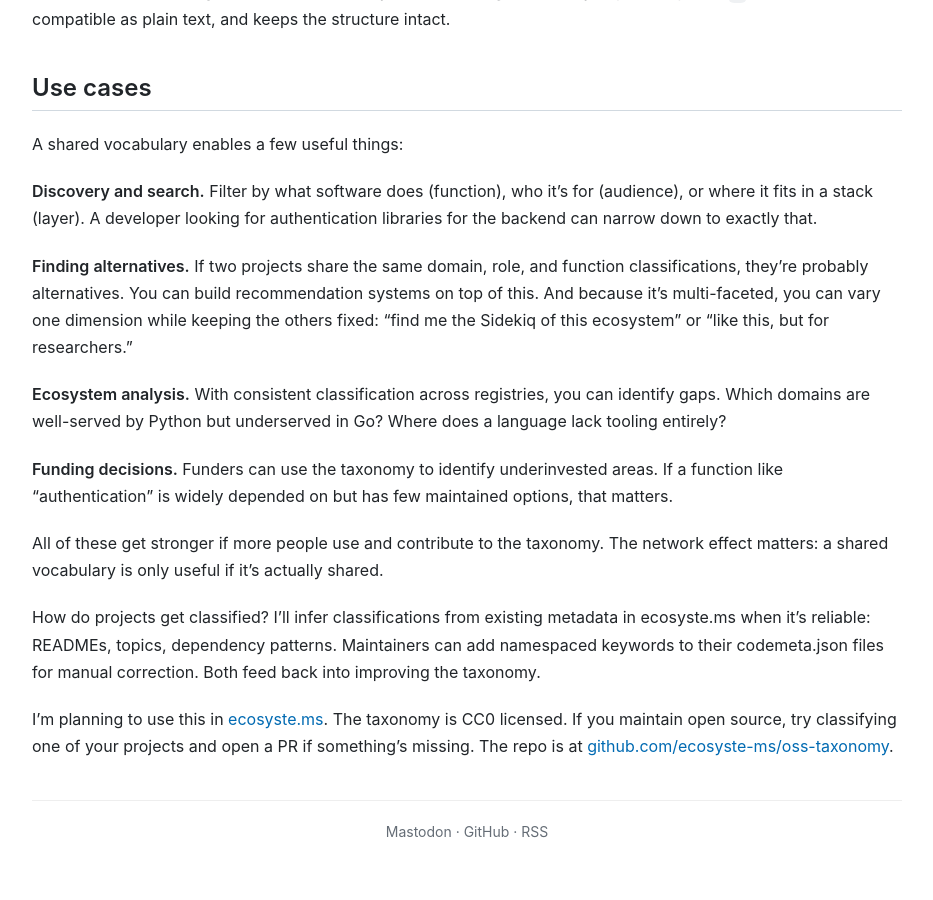
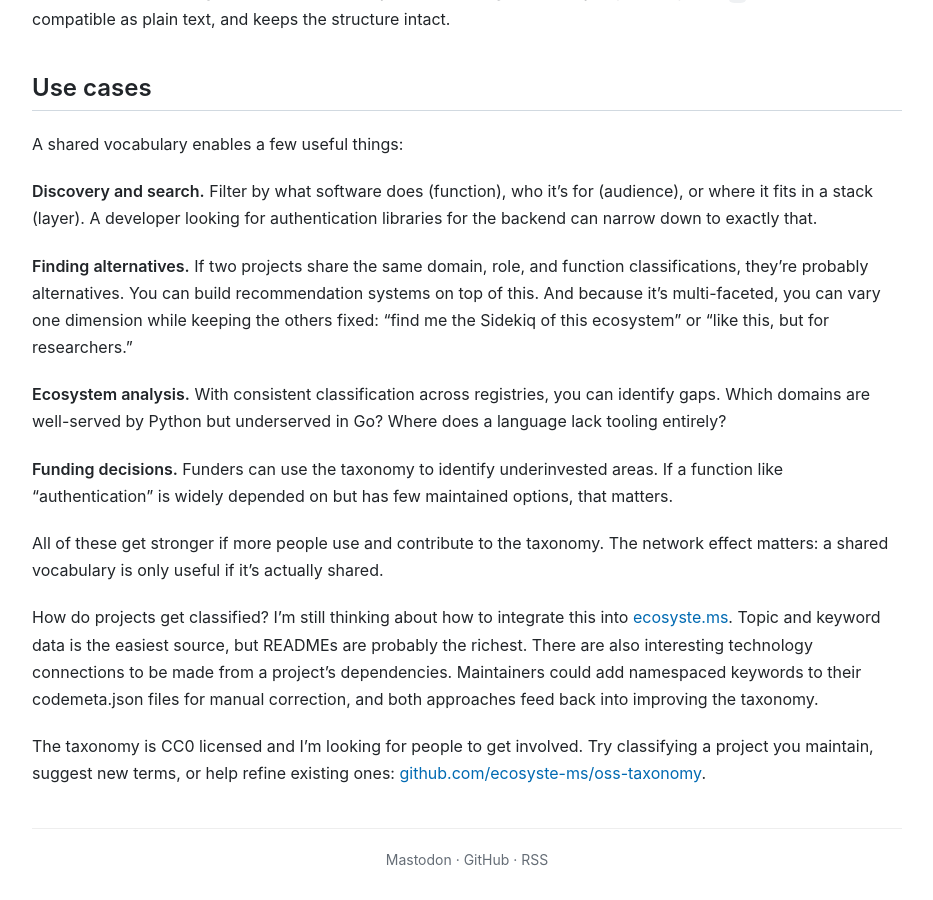
Before and after one commit to andrew/nesbitt.io, a Jekyll site: the page built from _posts/2025-11-29-oss-taxonomy.md, in a window 1280 px wide and 900 px high, scrolled down 1394 px. Shown: the whole window, without its empty margins (173-1106 px from the left). Built offline with Jekyll 4.4.1, drawn with Linux system fonts in a browser that asks for light colours; before the commit the page ends 2266 px from its top, so only the background shows below that.

Commit message:
Update OSS Taxonomy post: refine classification integration and encourage community involvement

```diff
--- a/_posts/2025-11-29-oss-taxonomy.md
+++ b/_posts/2025-11-29-oss-taxonomy.md
@@ -71,6 +71,6 @@ A shared vocabulary enables a few useful things:
 
 All of these get stronger if more people use and contribute to the taxonomy. The network effect matters: a shared vocabulary is only useful if it's actually shared.
 
-How do projects get classified? I'll infer classifications from existing metadata in ecosyste.ms when it's reliable: READMEs, topics, dependency patterns. Maintainers can add namespaced keywords to their codemeta.json files for manual correction. Both feed back into improving the taxonomy.
+How do projects get classified? I'm still thinking about how to integrate this into [ecosyste.ms](https://ecosyste.ms). Topic and keyword data is the easiest source, but READMEs are probably the richest. There are also interesting technology connections to be made from a project's dependencies. Maintainers could add namespaced keywords to their codemeta.json files for manual correction, and both approaches feed back into improving the taxonomy.
 
-I'm planning to use this in [ecosyste.ms](https://ecosyste.ms). The taxonomy is CC0 licensed. If you maintain open source, try classifying one of your projects and open a PR if something's missing. The repo is at [github.com/ecosyste-ms/oss-taxonomy](https://github.com/ecosyste-ms/oss-taxonomy).
+The taxonomy is CC0 licensed and I'm looking for people to get involved. Try classifying a project you maintain, suggest new terms, or help refine existing ones: [github.com/ecosyste-ms/oss-taxonomy](https://github.com/ecosyste-ms/oss-taxonomy).
```
